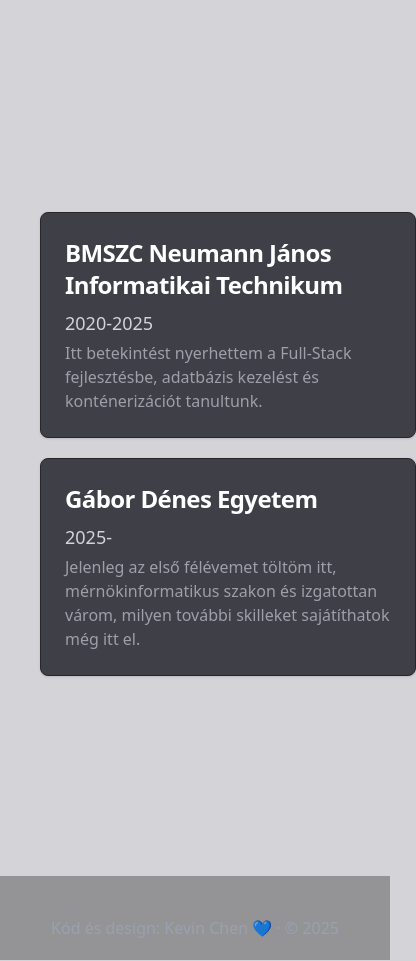
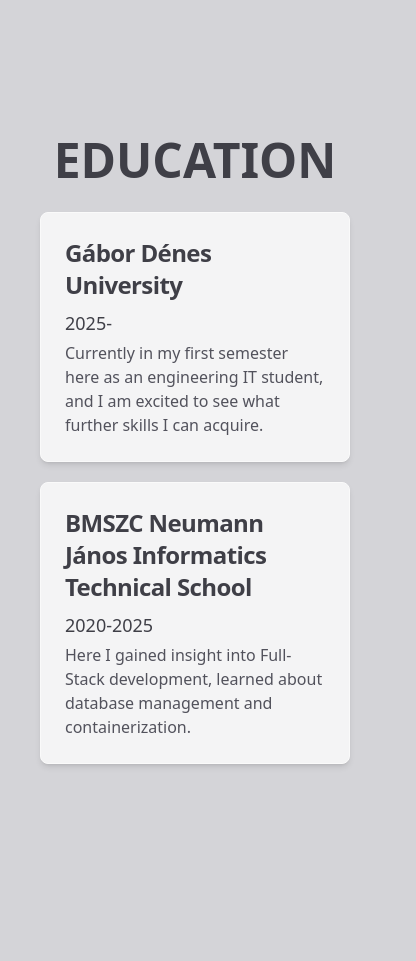
Before and after one commit to chencsi/chencsi.github.io, a React (Vite) app: page / in a window 390 px wide. Shown: the part 1843-2804 px from the top of the page, 416 px wide, since content can reach past the window. Built offline with nearby package versions, Linux system fonts and the light colour scheme.

Commit message:
use theme and transition and now responsive too

```diff
--- a/src/components/HomeEducation.jsx
+++ b/src/components/HomeEducation.jsx
@@ -1,40 +1,41 @@
-const data = [
-	{
-		name: "BMSZC Neumann János Informatikai Technikum",
-        time: "2020-2025",
-		description:
-			"Itt betekintést nyerhettem a Full-Stack fejlesztésbe, adatbázis kezelést és konténerizációt tanultunk.",
-	},
-	{
-		name: "Gábor Dénes Egyetem",
-        time: "2025-",
-		description:
-			"Jelenleg az első félévemet töltöm itt, mérnökinformatikus szakon és izgatottan várom, milyen további skilleket sajátíthatok még itt el.",
-	},
-];
+import useUI from "../hooks/useUI";
+import translations from "../utils/translations";
 
 function HomeEducation() {
+	const { theme, lang } = useUI();
+	const content = translations[lang]?.pages?.home?.education;
+
 	return (
 		<div
 			data-aos="fade-up"
 			data-aos-duration="500"
 			className="flex flex-col gap-2 max-w-[1000px] mx-auto"
 		>
-			<h2 className="text-zinc-300 font-extrabold text-5xl uppercase text-shadow mb-5 text-center">
-				Tanulmányok
-			</h2>
+			<h3
+				className={`${theme === "dark" ? "text-zinc-300" : "text-zinc-700"} font-extrabold text-5xl uppercase text-shadow mb-5 text-center`}
+			>
+				{content?.h3}
+			</h3>
 			<div className="flex flex-row flex-wrap gap-5">
-				{data.map((item) => (
+				{content?.schools?.map((item) => (
 					<div
-						key={item.name}
-						class="block max-w-sm min-h-50 p-6 bg-white border border-zinc-200 rounded-lg shadow-sm bg-zinc-700 border-zinc-800"
+						key={item.h5}
+						class={`${theme === "dark" ? "bg-zinc-700 border-zinc-800" : "bg-zinc-100 border-zinc-50"} block max-w-[500px] md:max-w-xs lg:max-w-sm min-h-50 p-6 border rounded-lg shadow-md mx-auto`}
 					>
-						<h5 class="mb-2 text-2xl font-bold tracking-tight text-white">
-							{item.name}
+						<h5
+							class={`${theme === "dark" ? "text-zinc-50" : "text-zinc-700"} mb-2 text-2xl font-bold tracking-tight`}
+						>
+							{item.h5}
 						</h5>
-                        <p className="text-zinc-300 mb-1 text-lg">{item.time}</p>
-						<p class="font-normal text-zinc-400">
-							{item.description}
+						<p
+							className={`${theme === "dark" ? "text-zinc-300" : "text-zinc-700"} mb-1 text-lg`}
+						>
+							{item.p1}
+						</p>
+						<p
+							className={`${theme === "dark" ? "text-zinc-300" : "text-zinc-600"}`}
+						>
+							{item.p2}
 						</p>
 					</div>
 				))}
```
